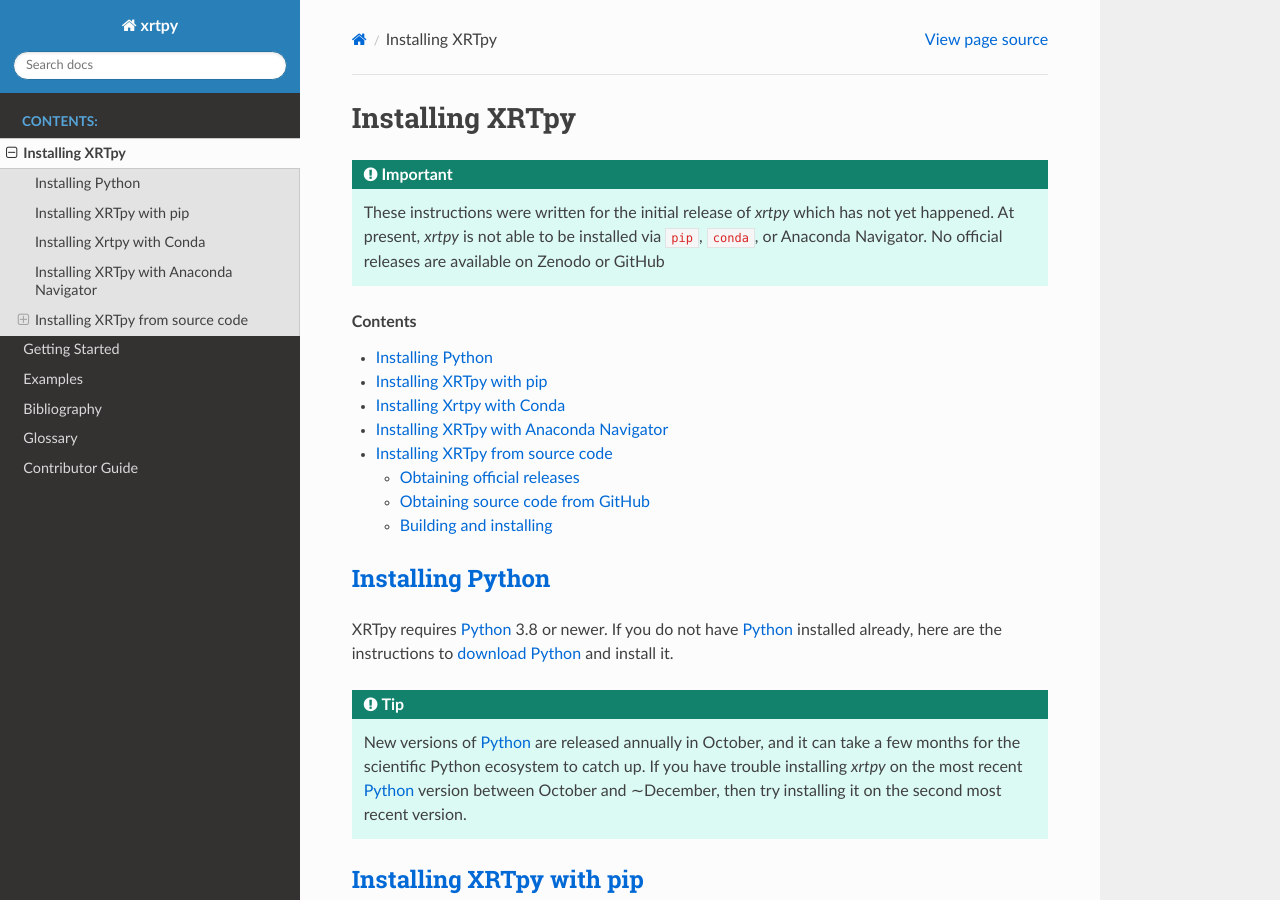
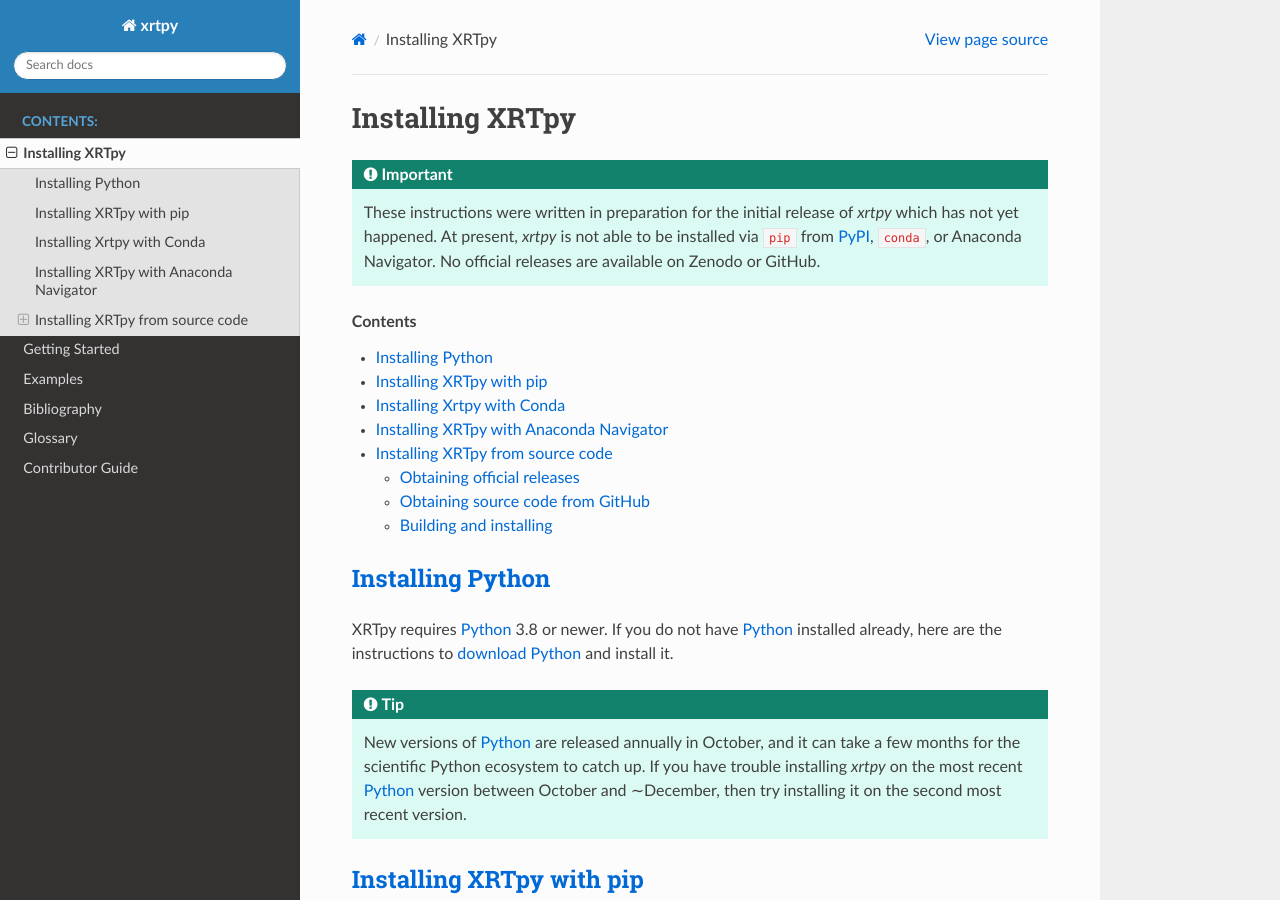
Before and after one commit to HinodeXRT/xrtpy, a Sphinx documentation site: the page built from docs/install.rst, in a window 1280 px wide and 900 px high. Built offline with Sphinx 7.4.7 and the Read the Docs theme 2.0.0, drawn with Linux system fonts in a browser that asks for light colours; some of the changed text lies outside the part shown.

Commit message:
Update installation instructions

```diff
--- a/docs/install.rst
+++ b/docs/install.rst
@@ -6,10 +6,11 @@
 
 .. important::
 
-   These instructions were written for the initial release of `xrtpy`
-   which has not yet happened. At present, `xrtpy` is not able to be
-   installed via ``pip``, ``conda``, or Anaconda Navigator. No official
-   releases are available on Zenodo or GitHub
+   These instructions were written in preparation for the initial
+   release of `xrtpy` which has not yet happened. At present, `xrtpy` is
+   not able to be installed via ``pip`` from PyPI_, ``conda``, or
+   Anaconda Navigator. No official releases are available on Zenodo or
+   GitHub.
 
 .. .. note::
    If you would like to contribute to XRTpy, please refer to the
```
Also changed, not shown: other parts of docs/install.rst (+1 -1 lines).
